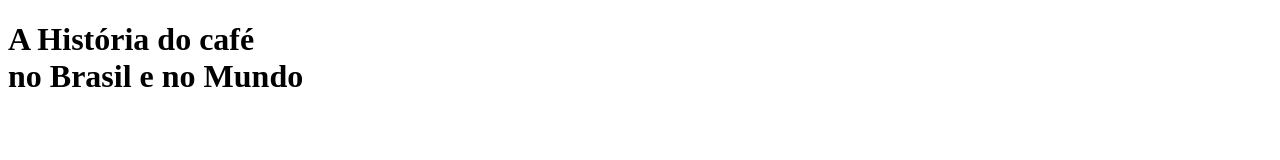
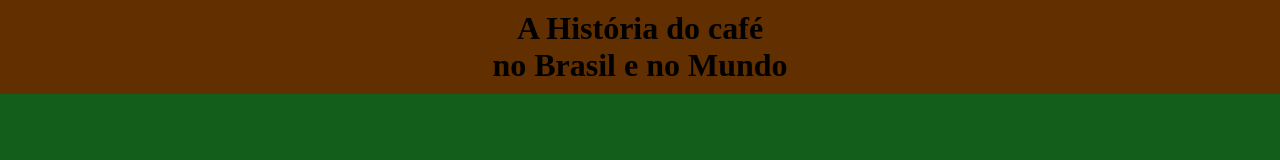
Before and after one commit to guilhermeAndrade07/trabalhos_faculdade, a plain HTML site: page apsCafé/index.html in a window 1280 px wide. Drawn offline with Linux system fonts and the light colour scheme.

Commit message:
esboço1.0

```diff
--- a/apsCafé/index.html
+++ b/apsCafé/index.html
@@ -4,9 +4,12 @@
     <meta charset="UTF-8">
     <meta name="viewport" content="width=device-width, initial-scale=1.0">
     <link rel="shortcut icon" href="imagens/favicon-café.png" type="image/x-icon">
+    <link rel="stylesheet" href="style.css">
     <title>Café Cultura</title>
 </head>
 <body>
-    <h1>A História do café <br> no Brasil e no Mundo</h1>
+    <header>
+        <h1>A História do café <br> no Brasil e no Mundo</h1>
+    </header>
 </body>
 </html>
--- /dev/null
+++ b/apsCafé/style.css
@@ -0,0 +1,16 @@
+@charset "UTF-8";
+
+* {
+    margin: 0px;
+    padding: 0px;
+}
+
+body {
+    background-color: #135E1A;
+}
+
+header {
+    text-align: center;
+    background-color: #612F00;
+    padding: 10px;
+}
```
